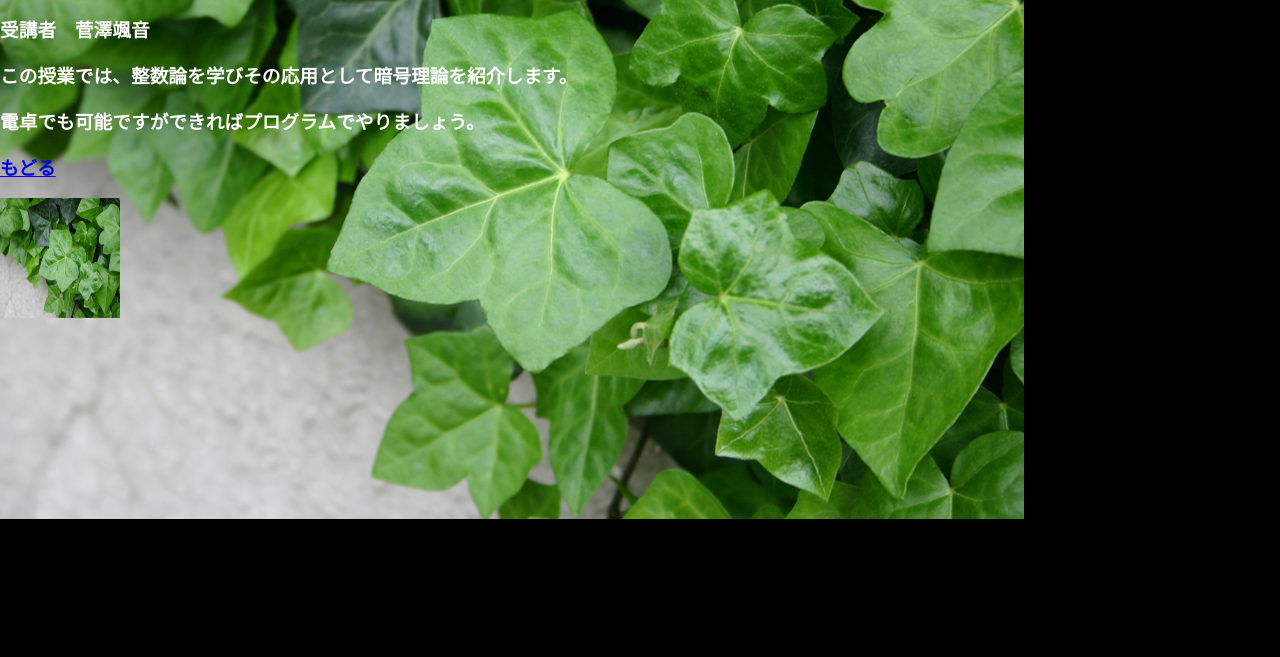
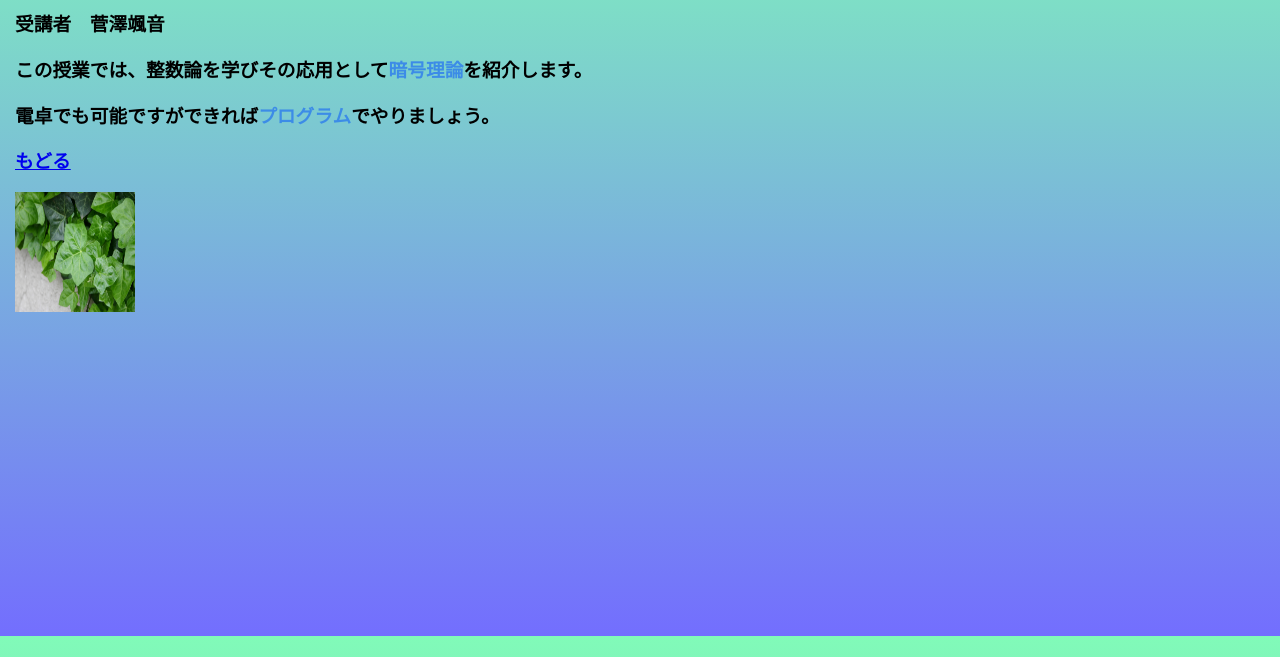
Before and after one commit to haya-upa/2025VC, a plain HTML site: page lesson2/lesson2-sample1.html in a window 1280 px wide. Shown: the part 164-821 px from the top of the page. Before the commit the page ends 800 px from the top, so only its background shows below. Drawn offline with Linux system fonts and the light colour scheme.

Commit message:
Update lesson2-sample1.html

```diff
--- a/lesson2/lesson2-sample1.html
+++ b/lesson2/lesson2-sample1.html
@@ -2,7 +2,7 @@
 <html>
 <head>
 <meta charset="UTF-8">
-<link href="sample.css" rel="stylesheet" type="text/css">
+<link href="../CSS/sample.css" rel="stylesheet" type="text/css">
 <title>HTML5サンプル</title>
 </head>
 
@@ -41,4 +41,5 @@
         <p>アジアからのインターネット利用者が約５０％になると予想されています。</p>
     </section>
 
+
 </article>-->
```
